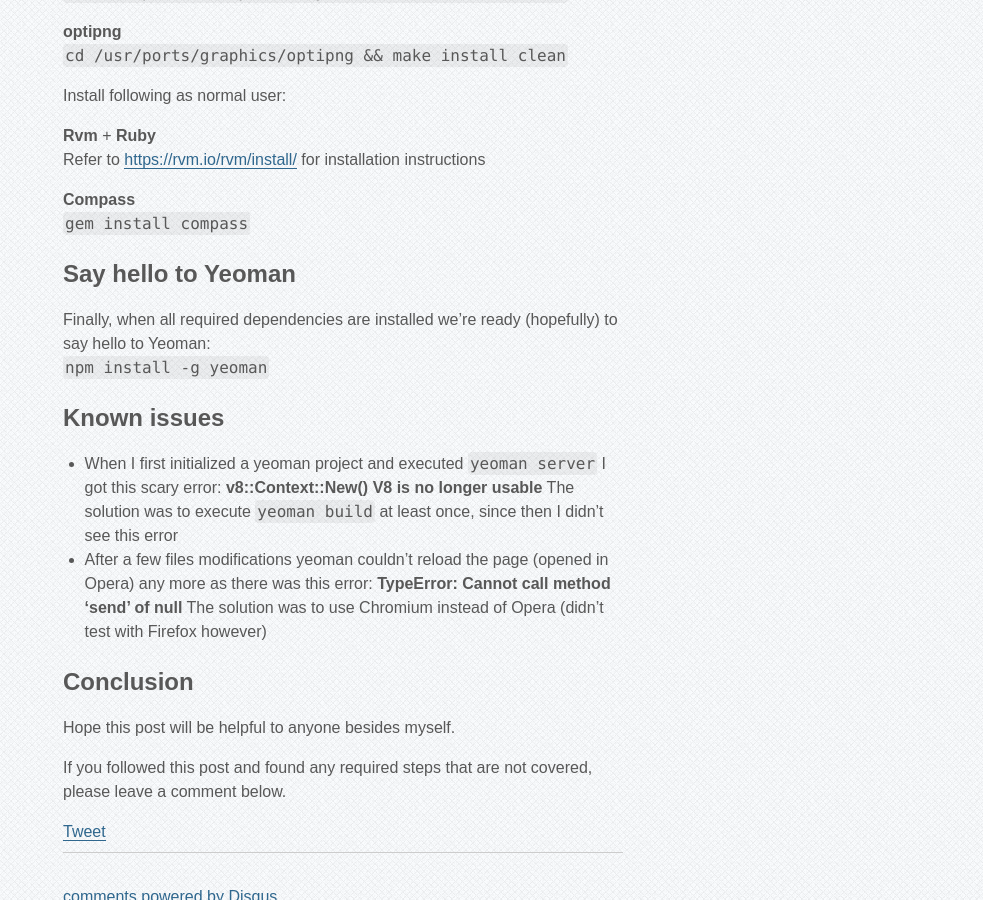
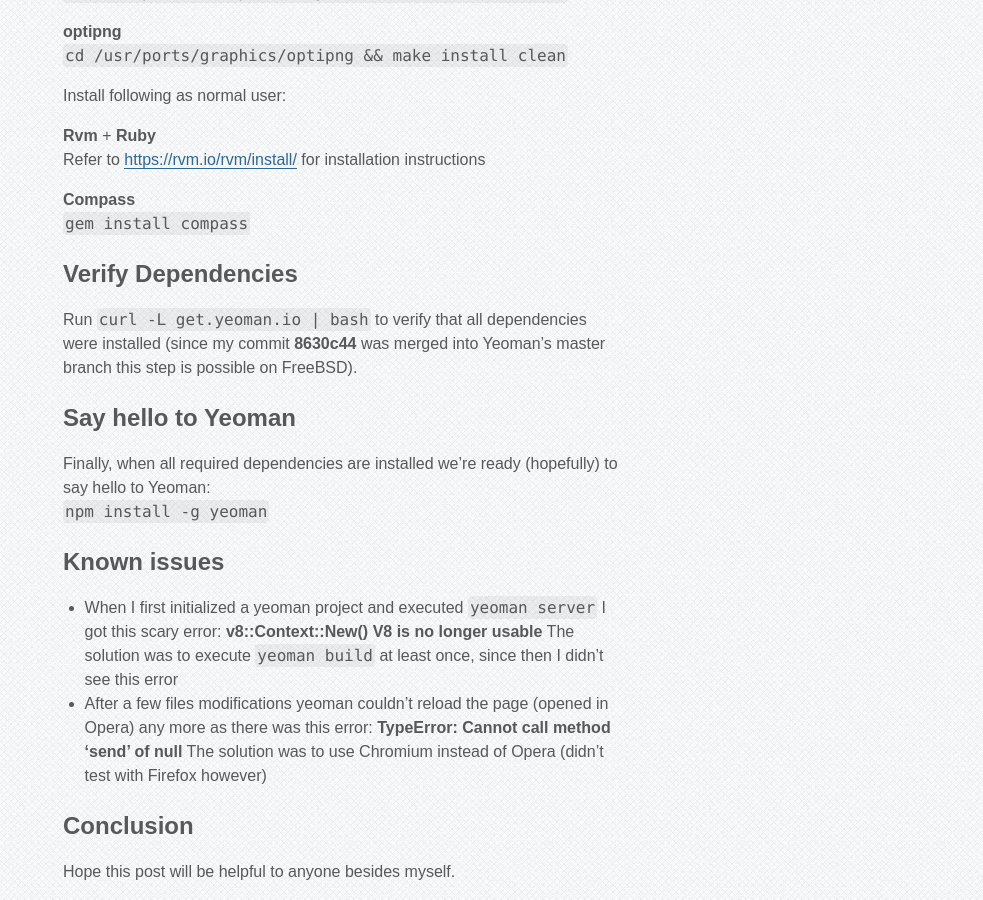
Before and after one commit to sergeylukin/sergeylukin.github.com, a Jekyll site: the page built from _posts/2012-11-19-yeoman-on-freebsd-9.md, in a window 1280 px wide and 900 px high, scrolled down 928 px. Shown: the whole window, without its empty margins (297-1280 px from the left). Built offline with Jekyll 4.4.1, drawn with Linux system fonts in a browser that asks for light colours; comment, search, counter and statistics services are not loaded.

Commit message:
Update post: yeoman on freebsd 9

```diff
--- a/_posts/2012-11-19-yeoman-on-freebsd-9.md
+++ b/_posts/2012-11-19-yeoman-on-freebsd-9.md
@@ -58,6 +58,13 @@
 **Compass**
 `gem install compass`
 
+Verify Dependencies
+-------------------
+
+Run `curl -L get.yeoman.io | bash` to verify that all
+dependencies were installed (since my commit **8630c44** was merged into
+Yeoman's master branch this step is possible on FreeBSD).
+
 Say hello to Yeoman
 -------------------
 
```
Also changed, not shown: other parts of _posts/2012-11-19-yeoman-on-freebsd-9.md (+1 -1 lines).
